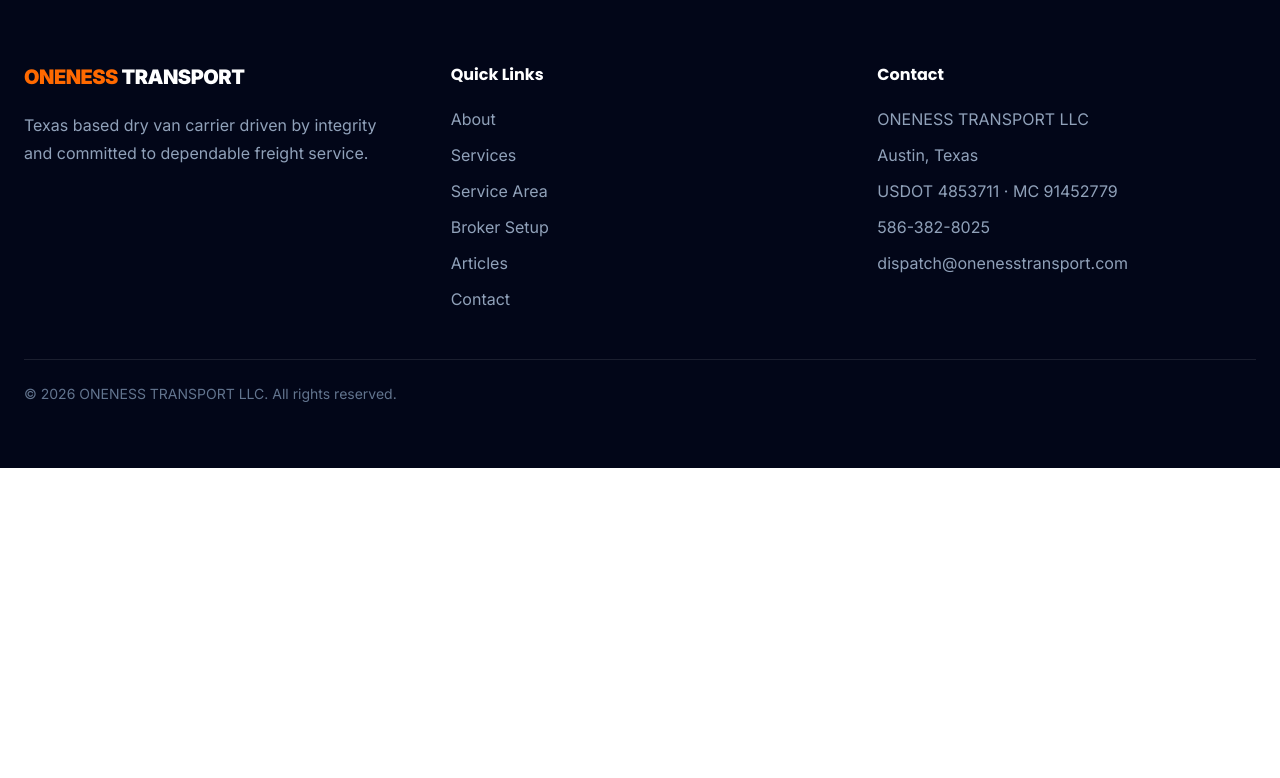
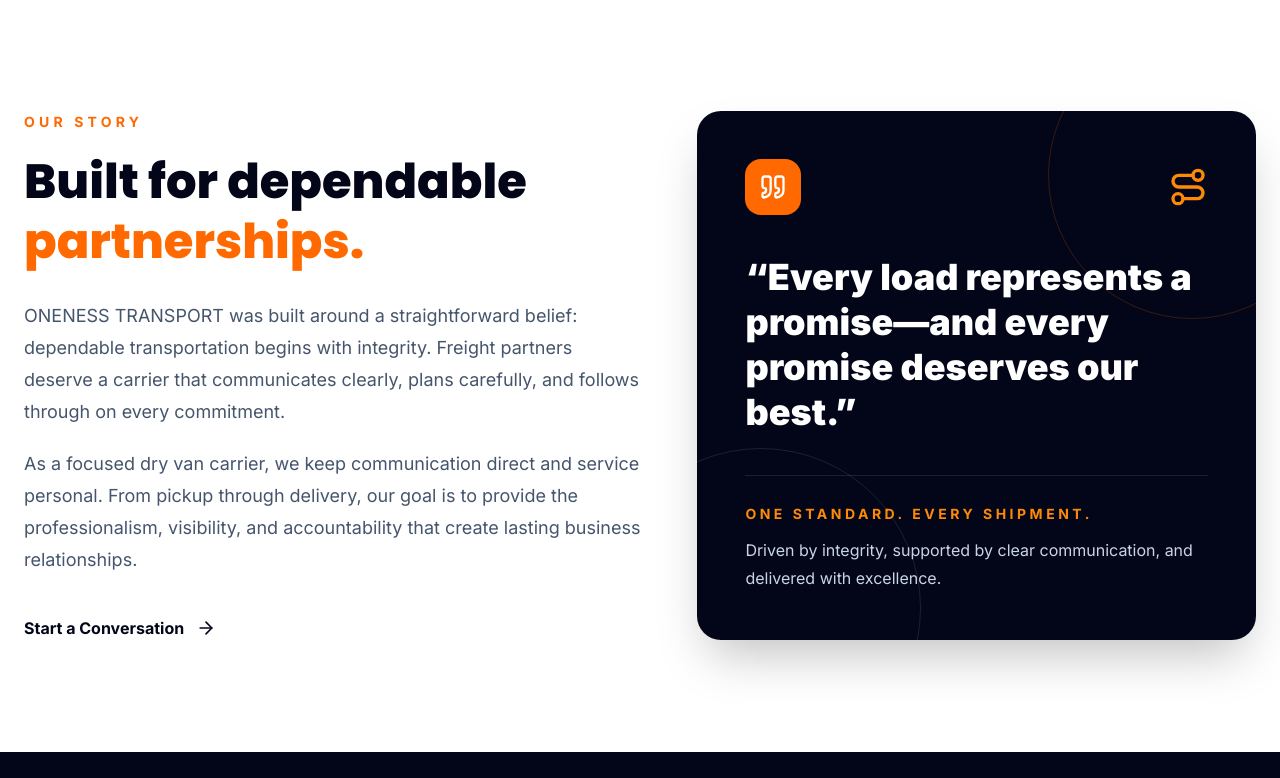
Before and after one commit to oneness05/oneness-transport-website, a Next.js app: page /about in a window 1280 px wide. Shown: the part 1022-1800 px from the top of the page. Before the commit the page ends 1490 px from the top, so only its background shows below. Built offline with nearby package versions, Linux system fonts and the light colour scheme.

Commit message:
Add About company story section

```diff
--- a/app/about/page.tsx
+++ b/app/about/page.tsx
@@ -2,6 +2,7 @@
 import Header from "@/components/layout/Header";
 import Footer from "@/components/layout/Footer";
 import AboutHero from "@/components/pages/about/AboutHero";
+import CompanyStory from "@/components/pages/about/CompanyStory";
 
 export const metadata: Metadata = {
   title: "About Our Texas Dry Van Carrier",
@@ -24,6 +25,7 @@
       <Header />
       <main>
         <AboutHero />
+        <CompanyStory />
       </main>
       <Footer />
     </>
--- /dev/null
+++ b/components/pages/about/CompanyStory.tsx
@@ -0,0 +1,75 @@
+import Link from "next/link";
+import { ArrowRight, Quote, Route } from "lucide-react";
+
+export default function CompanyStory() {
+  return (
+    <section className="bg-white py-24 md:py-28">
+      <div className="mx-auto grid max-w-7xl gap-14 px-6 lg:grid-cols-[1.05fr_0.95fr] lg:items-center">
+        <div>
+          <p className="text-sm font-bold uppercase tracking-[0.3em] text-orange-500">
+            Our Story
+          </p>
+
+          <h2 className="mt-5 max-w-2xl text-4xl font-black leading-tight text-slate-950 md:text-5xl">
+            Built for dependable
+            <span className="block text-orange-500">partnerships.</span>
+          </h2>
+
+          <div className="mt-7 max-w-2xl space-y-5 text-lg leading-8 text-slate-600">
+            <p>
+              ONENESS TRANSPORT was built around a straightforward belief:
+              dependable transportation begins with integrity. Freight partners
+              deserve a carrier that communicates clearly, plans carefully, and
+              follows through on every commitment.
+            </p>
+
+            <p>
+              As a focused dry van carrier, we keep communication direct and
+              service personal. From pickup through delivery, our goal is to
+              provide the professionalism, visibility, and accountability that
+              create lasting business relationships.
+            </p>
+          </div>
+
+          <Link
+            href="/contact"
+            className="mt-10 inline-flex items-center gap-3 font-bold text-slate-950 transition hover:text-orange-600"
+          >
+            Start a Conversation
+            <ArrowRight className="h-5 w-5" />
+          </Link>
+        </div>
+
+        <div className="relative overflow-hidden rounded-3xl bg-slate-950 p-8 text-white shadow-2xl md:p-12">
+          <div className="absolute -right-20 -top-20 h-72 w-72 rounded-full border border-orange-500/20" />
+          <div className="absolute -bottom-32 -left-24 h-80 w-80 rounded-full border border-white/10" />
+
+          <div className="relative">
+            <div className="flex items-center justify-between">
+              <div className="flex h-14 w-14 items-center justify-center rounded-2xl bg-orange-500">
+                <Quote className="h-7 w-7" />
+              </div>
+
+              <Route className="h-10 w-10 text-orange-400" />
+            </div>
+
+            <blockquote className="mt-10 text-3xl font-black leading-tight md:text-4xl">
+              “Every load represents a promise—and every promise deserves our
+              best.”
+            </blockquote>
+
+            <div className="mt-10 border-t border-white/10 pt-7">
+              <p className="text-sm font-bold uppercase tracking-[0.25em] text-orange-400">
+                One Standard. Every Shipment.
+              </p>
+              <p className="mt-3 leading-7 text-slate-300">
+                Driven by integrity, supported by clear communication, and
+                delivered with excellence.
+              </p>
+            </div>
+          </div>
+        </div>
+      </div>
+    </section>
+  );
+}
```
